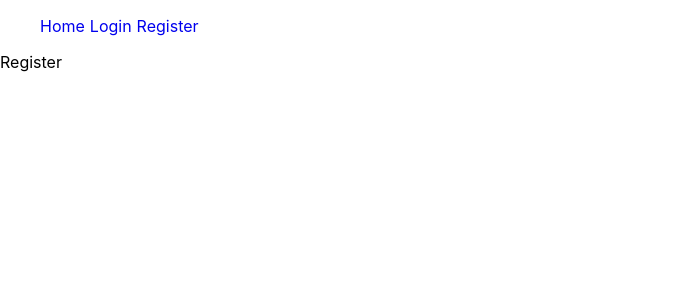
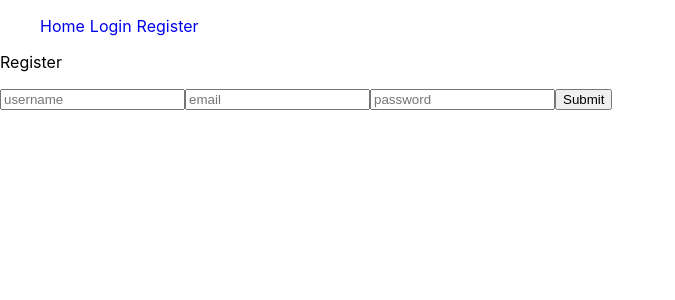
Before and after one commit to ydnaod/eCommerce-App, a React (Create React App) app: page /register in a window 1280 px wide. Shown: the top 300 px of the page, without its empty margins (0-675 px from the left). Built offline with nearby package versions, Linux system fonts and the light colour scheme.

Commit message:
add forms to register page

```diff
--- a/src/Components/Register/Register.js
+++ b/src/Components/Register/Register.js
@@ -1,9 +1,30 @@
-import React, { Fragment } from 'react';
+import React, { Fragment, useState } from 'react';
 
 export function Register(){
+
+    const [inputs, setInputs] = useState({
+        username: '',
+        email: '',
+        password: ''
+    });
+
+    const handleChange = (e) => {
+        setInputs({...inputs, [e.target.name]: e.target.value});
+    }
+
+    const handleSubmit = (e) => {
+        e.preventDefault();
+    }
+
     return (
         <Fragment>
             <p>Register</p>
+            <form>
+                <input type="text" name="username" placeholder="username" value={inputs.username} onChange={handleChange}/>
+                <input type="email" name="email" placeholder="email" value={inputs.email} onChange={handleChange}/>
+                <input type="password" name="password" placeholder="password" value={inputs.password} onChange={handleChange}/>
+                <button>Submit</button>
+            </form>
         </Fragment>
     )
 }
```
Also changed, not shown: 1 other file (tests, documents, lock files or other folders).
